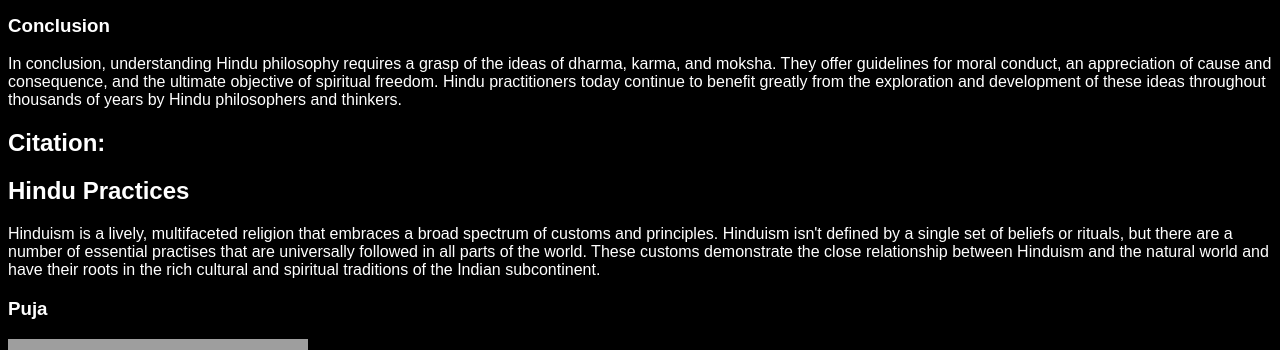
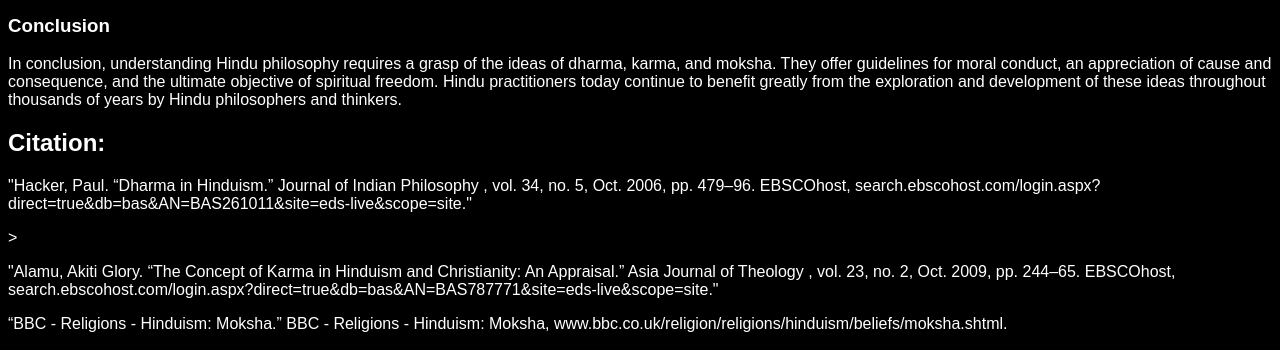
Before and after one commit to Shikhararora19/Hinduism-Exploring-the-world-s-oldest-living-religion, a plain HTML site: page index.html in a window 1280 px wide. Shown: the part 2280-2630 px from the top of the page. Drawn offline with Linux system fonts and the light colour scheme; grey boxes are pictures that could not be loaded.

Commit message:
Update index.html

```diff
--- a/index.html
+++ b/index.html
@@ -79,10 +79,12 @@
 			<p>In conclusion, understanding Hindu philosophy requires a grasp of the ideas of dharma, karma, and moksha. They offer guidelines for moral conduct, an appreciation of cause and consequence, and the ultimate objective of spiritual freedom. Hindu practitioners today continue to benefit greatly from the exploration and development of these ideas throughout thousands of years by Hindu philosophers and thinkers.
 			</p>
 		</section>
-		<h2>Citation: </h2><a href="Hacker, Paul. “Dharma in Hinduism.” Journal of Indian Philosophy , vol. 34, no. 5, Oct. 2006, pp. 479–96. EBSCOhost, search.ebscohost.com/login.aspx?direct=true&db=bas&AN=BAS261011&site=eds-live&scope=site."></a>
-				<a href="Alamu, Akiti Glory. “The Concept of Karma in Hinduism and Christianity: An Appraisal.” Asia Journal of Theology , vol. 23, no. 2, Oct. 2009, pp. 244–65. EBSCOhost, search.ebscohost.com/login.aspx?direct=true&db=bas&AN=BAS787771&site=eds-live&scope=site."></a>
-				<a href="https://www.bbc.co.uk/religion/religions/hinduism/beliefs/moksha.shtml"></a>
+		<section>
+		<h2>Citation: </h2><p>"Hacker, Paul. “Dharma in Hinduism.” Journal of Indian Philosophy , vol. 34, no. 5, Oct. 2006, pp. 479–96. EBSCOhost, search.ebscohost.com/login.aspx?direct=true&db=bas&AN=BAS261011&site=eds-live&scope=site."</p>>
+				<p>"Alamu, Akiti Glory. “The Concept of Karma in Hinduism and Christianity: An Appraisal.” Asia Journal of Theology , vol. 23, no. 2, Oct. 2009, pp. 244–65. EBSCOhost, search.ebscohost.com/login.aspx?direct=true&db=bas&AN=BAS787771&site=eds-live&scope=site."</p>
+				<p>“BBC - Religions - Hinduism: Moksha.” BBC - Religions - Hinduism: Moksha, www.bbc.co.uk/religion/religions/hinduism/beliefs/moksha.shtml.</p>
 		</section>
+	</section>
 		<section>
 			<h2>Hindu Practices</h2>
 			<p>Hinduism is a lively, multifaceted religion that embraces a broad spectrum of customs and principles. Hinduism isn't defined by a single set of beliefs or rituals, but there are a number of essential practises that are universally followed in all parts of the world. These customs demonstrate the close relationship between Hinduism and the natural world and have their roots in the rich cultural and spiritual traditions of the Indian subcontinent.</p>
```
